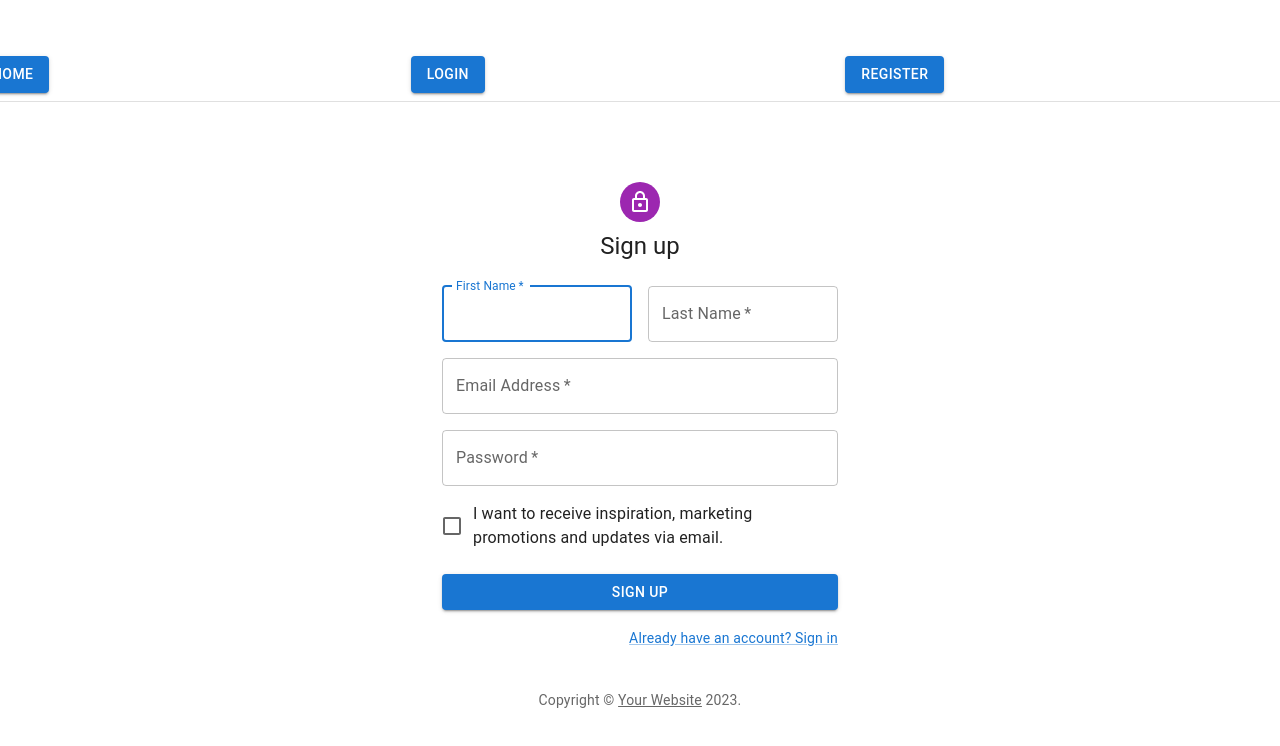
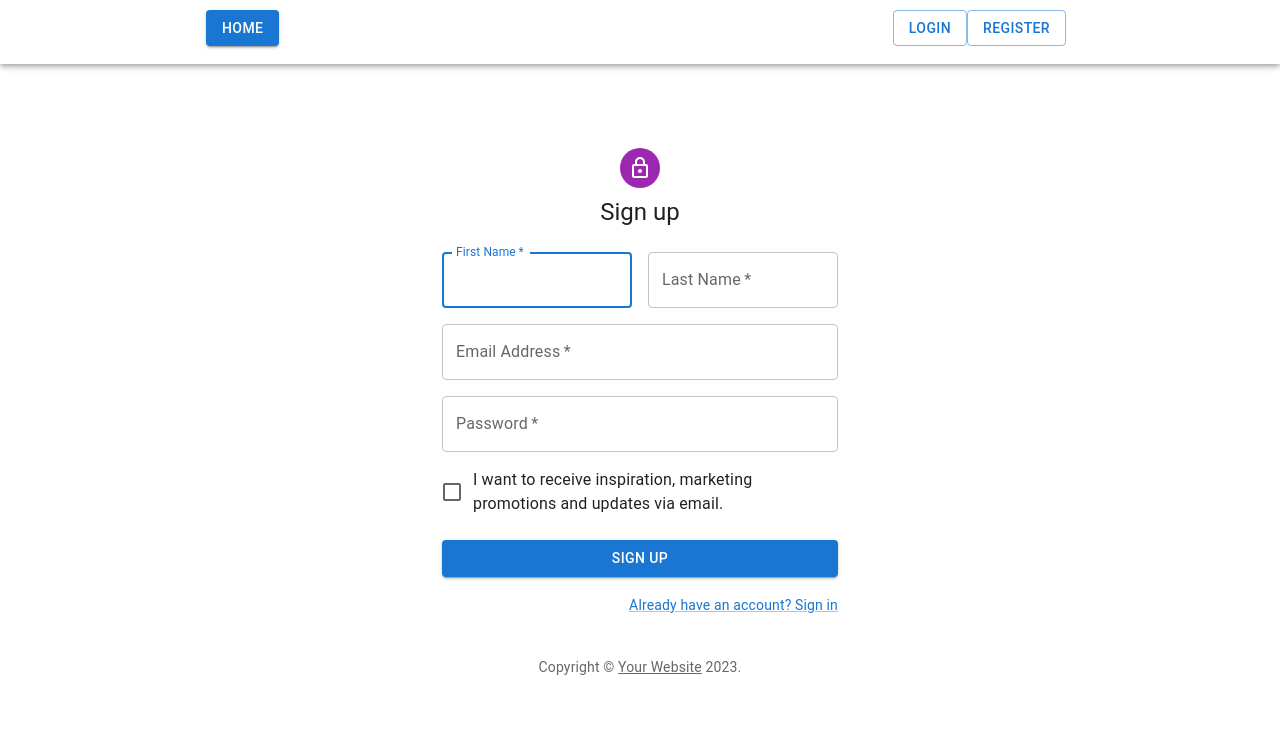
Before and after one commit to iakivpekarskyi/goit-react-hw-08-phonebook, a React (Create React App) app: page /goit-react-hw-08-phonebook/register in a window 1280 px wide. Shown: the top 746 px of the page. Built offline with nearby package versions, Linux system fonts and the light colour scheme.

Commit message:
feat(app): add routing on the buttons

```diff
--- a/src/components/App/App.jsx
+++ b/src/components/App/App.jsx
@@ -1,6 +1,6 @@
 import { Routes, Route } from 'react-router-dom';
 import { lazy } from 'react';
-import Layout from 'components/Layout/Layout';
+import Layout from '../Layout/Layout';
 
 const HomePage = lazy(() => import('../../pages/HomePage'));
 const RegisterPage = lazy(() => import('../../pages/RegisterPage'));
--- /dev/null
+++ b/src/components/Authorization/Authorization.jsx
@@ -0,0 +1,20 @@
+import Box from '@mui/material/Box';
+
+import { Button } from '@mui/material';
+import { NavLink } from 'react-router-dom';
+
+export const Authorization = () => {
+  return (
+    <Box component="nav" sx={{ flexWrap: 'wrap', display: { xs: 'flex' } }}>
+      <NavLink to="/login">
+        <Button variant="outlined" sx={{ m: '10s' }}>
+          LogIn
+        </Button>
+      </NavLink>
+
+      <NavLink to="/register">
+        <Button variant="outlined">Register</Button>
+      </NavLink>
+    </Box>
+  );
+};
--- a/src/components/ContactForm/ContactForm.jsx
+++ b/src/components/ContactForm/ContactForm.jsx
@@ -51,7 +51,7 @@ export const ContactForm = () => {
         onSubmit={handleSubmit}
       >
         <Form autoComplete="off">
-          <Box marginY={2} sx={{ width: 350 }}>
+          <Box marginY={1} sx={{ width: 350 }}>
             <Field
               component={TextField}
               label="Name*"
@@ -59,10 +59,11 @@ export const ContactForm = () => {
               name="name"
               size="small"
               fullWidth
+              autoFocus
             />
           </Box>
 
-          <Box marginY={4} sx={{ width: 350 }}>
+          <Box marginY={2} sx={{ width: 350 }}>
             <Field
               component={TextField}
               label="Number*"
--- a/src/components/ContactListItem/ContactListItem.jsx
+++ b/src/components/ContactListItem/ContactListItem.jsx
@@ -35,7 +35,6 @@ export const ContactListItem = ({ id, name, number }) => {
           onClick={() => removeContact(id)}
         />
       </Box>
-      <Divider sx={{ width: 1, pb: 1, mb: 1 }} />
     </List>
   );
 };
--- /dev/null
+++ b/src/components/Header/Header.jsx
@@ -0,0 +1,30 @@
+import { Navigation } from '../Navigation/Navigation';
+import { Authorization } from '../Authorization/Authorization';
+import { UserMenu } from '../UserMenu/UserMenu';
+// import { useAuth } from 'hooks';
+
+import AppBar from '@mui/material/AppBar';
+import Container from '@mui/material/Container';
+import Toolbar from '@mui/material/Toolbar';
+import { Grid } from '@mui/material';
+
+export const Header = () => {
+  // const { isLoggedIn } = useAuth();
+  return (
+    <AppBar position="fixed" sx={{ backgroundColor: 'white' }}>
+      <Container maxWidth="md">
+        <Toolbar disableGutters>
+          <Grid container spacing={1}>
+            <Navigation />
+            {/* <UserMenu /> */}
+            <Authorization />
+          </Grid>
+        </Toolbar>
+      </Container>
+    </AppBar>
+  );
+};
+
+//  {
+//    isLoggedIn ? <UserMenu /> : <AuthNav />;
+//  }
--- a/src/components/Layout/Layout.jsx
+++ b/src/components/Layout/Layout.jsx
@@ -1,14 +1,24 @@
-import React from 'react';
+import { Suspense } from 'react';
 import { Outlet } from 'react-router-dom';
+import { Header } from '../Header/Header';
 
-// import { AppBar } from 'components/AppBar/AppBar';
-import Home from '../../pages/Home';
+import { CssBaseline } from '@mui/material';
+import { Container } from '@mui/material';
 
 const Layout = () => {
   return (
     <>
-      <Home />
-      <Outlet />
+      <CssBaseline />
+      <Header />
+
+      <Container
+        maxWidth="sm"
+        sx={{ minHeight: '100vh', pt: 9.5, mb: -9, pb: 4 }}
+      >
+        <Suspense fallback={<div>Loading...</div>}>
+          <Outlet />
+        </Suspense>
+      </Container>
     </>
   );
 };
--- a/src/components/Navigation/Navigation.jsx
+++ b/src/components/Navigation/Navigation.jsx
@@ -1,18 +1,17 @@
-// import { useAuth } from 'hooks';
-import { Container, Link } from './Navigation.styled';
+import { NavLink } from 'react-router-dom';
+import { Box, Button } from '@mui/material';
+
+import React from 'react';
 
 export const Navigation = () => {
-  //   const { isLoggedIn } = useAuth();
-
   return (
-    <Container>
-      <nav>
-        <Link to="/">Home</Link>
-        <Link to="/login">Log In</Link>
-        <Link to="/register">Register</Link>
-        <Link to="/contacts">Contacts</Link>
-        {/* {isLoggedIn && <Link to="/contacts">Contacts</Link>} */}
-      </nav>
-    </Container>
+    <Box
+      component="nav"
+      sx={{ flexGrow: 1, flexWrap: 'wrap', display: { xs: 'flex' } }}
+    >
+      <NavLink to="/">
+        <Button variant="contained">Home</Button>
+      </NavLink>
+    </Box>
   );
 };
--- a/src/pages/Home.jsx
+++ /dev/null
@@ -1,36 +0,0 @@
-import Typography from '@mui/material/Typography';
-import Box from '@mui/material/Box';
-import Divider from '@mui/material/Divider';
-import { Button, Grid } from '@mui/material';
-
-export default function Home() {
-  return (
-    <Box
-      sx={{
-        display: { xs: 'flex' },
-        alignItems: 'center',
-        pt: 10,
-        flexDirection: 'column',
-      }}
-    >
-      <Grid container spacing={3}>
-        <Grid xs>
-          <Button href="/" variant="contained">
-            Home
-          </Button>
-        </Grid>
-        <Grid xs>
-          <Button href="/" variant="contained">
-            LogIn
-          </Button>
-        </Grid>
-        <Grid xs>
-          <Button href="/" variant="contained">
-            Register
-          </Button>
-        </Grid>
-      </Grid>
-      <Divider sx={{ width: 1, pb: 1, mb: 1 }} />
-    </Box>
-  );
-}
```
Also changed, not shown: src/components/AppBar/AppBar.jsx (deleted, +0 -16 lines), src/components/Navigation/Navigation.styled.jsx (deleted, +0 -40 lines), src/hooks/useLog.js (added, +18 -0 lines), 1 other file (tests, documents, lock files or other folders).
